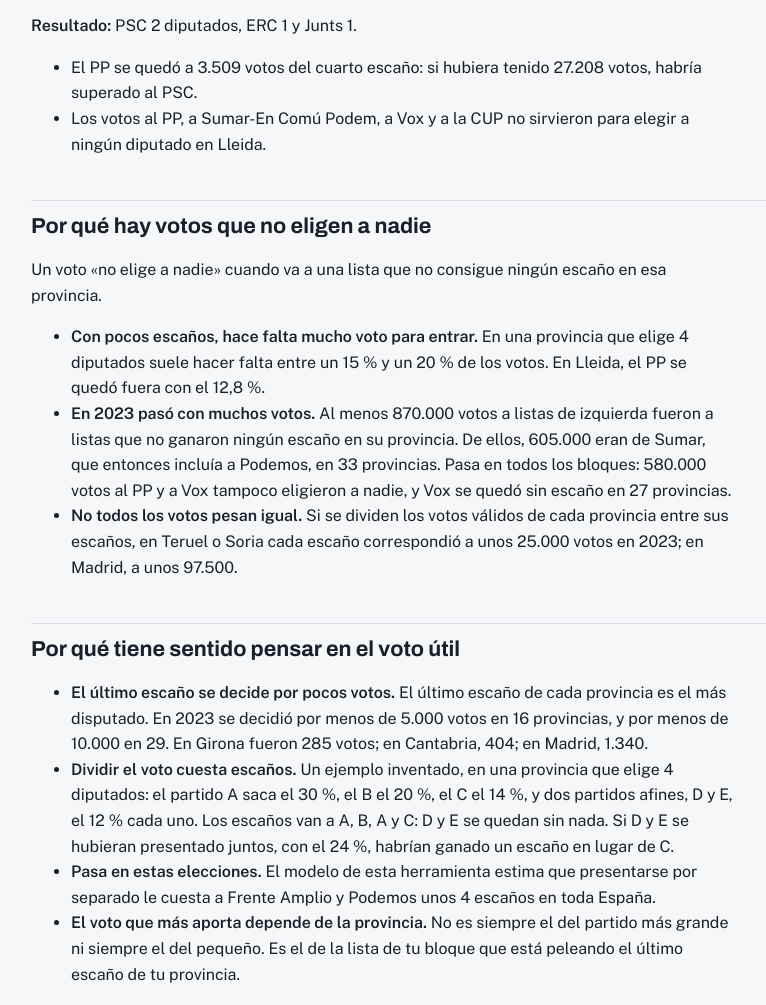
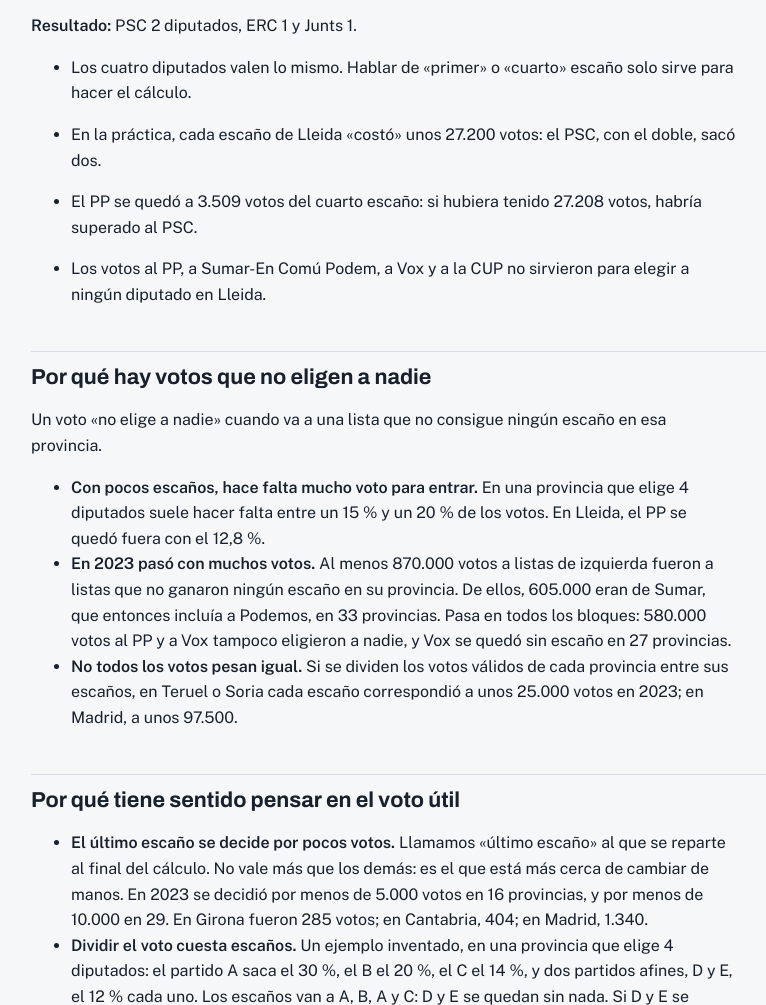
Before and after one commit to votoutil29n/votoutil29n.github.io, a plain HTML site: page sistema.html in a window 1280 px wide. Shown: the part 2482-3487 px from the top of the page, without its empty margins (229-995 px from the left). Drawn offline with nearby package versions, Linux system fonts and the light colour scheme.

Commit message:
Aclarar que todos los escaños valen lo mismo
Explica que el orden de los escaños solo sirve para el cálculo, qué
significa «último escaño» y cuántos votos costó cada escaño en el
ejemplo de Lleida. Añade la pregunta frecuente correspondiente.

Co-Authored-By: Claude Opus 5.5 <noreply@anthropic.com>
Claude-Session: https://claude.ai/code/session_01Es72w56THfh6MYwZMx8Mvu

```diff
--- a/sistema.html
+++ b/sistema.html
@@ -149,7 +149,13 @@ code { font-family: var(--font-data); font-size: 0.9em; }
 <p><strong>Cuarto escaño.</strong> Quedan el PSC con 27.207, el PP con 23.699, ERC con 17.166 y Junts con 16.614. El PSC tiene la cifra más alta y gana su segundo diputado.</p>
 <p><strong>Resultado:</strong> PSC 2 diputados, ERC 1 y Junts 1.</p>
 <ul>
-<li>El PP se quedó a 3.509 votos del cuarto escaño: si hubiera tenido 27.208 votos, habría superado al PSC.</li>
+<li>Los cuatro diputados valen lo mismo. Hablar de «primer» o «cuarto» escaño solo sirve para hacer el cálculo.</li>
+<li>
+<p>En la práctica, cada escaño de Lleida «costó» unos 27.200 votos: el PSC, con el doble, sacó dos.</p>
+</li>
+<li>
+<p>El PP se quedó a 3.509 votos del cuarto escaño: si hubiera tenido 27.208 votos, habría superado al PSC.</p>
+</li>
 <li>Los votos al PP, a Sumar-En Comú Podem, a Vox y a la CUP no sirvieron para elegir a ningún diputado en Lleida.</li>
 </ul>
 <h2 id="por-que-hay-votos-que-no-eligen-a-nadie">Por qué hay votos que no eligen a nadie</h2>
@@ -161,7 +167,7 @@ code { font-family: var(--font-data); font-size: 0.9em; }
 </ul>
 <h2 id="por-que-tiene-sentido-pensar-en-el-voto-util">Por qué tiene sentido pensar en el voto útil</h2>
 <ul>
-<li><strong>El último escaño se decide por pocos votos.</strong> El último escaño de cada provincia es el más disputado. En 2023 se decidió por menos de 5.000 votos en 16 provincias, y por menos de 10.000 en 29. En Girona fueron 285 votos; en Cantabria, 404; en Madrid, 1.340.</li>
+<li><strong>El último escaño se decide por pocos votos.</strong> Llamamos «último escaño» al que se reparte al final del cálculo. No vale más que los demás: es el que está más cerca de cambiar de manos. En 2023 se decidió por menos de 5.000 votos en 16 provincias, y por menos de 10.000 en 29. En Girona fueron 285 votos; en Cantabria, 404; en Madrid, 1.340.</li>
 <li><strong>Dividir el voto cuesta escaños.</strong> Un ejemplo inventado, en una provincia que elige 4 diputados: el partido A saca el 30 %, el B el 20 %, el C el 14 %, y dos partidos afines, D y E, el 12 % cada uno. Los escaños van a A, B, A y C: D y E se quedan sin nada. Si D y E se hubieran presentado juntos, con el 24 %, habrían ganado un escaño en lugar de C.</li>
 <li><strong>Pasa en estas elecciones.</strong> El modelo de esta herramienta estima que presentarse por separado le cuesta a Frente Amplio y Podemos unos 4 escaños en toda España.</li>
 <li><strong>El voto que más aporta depende de la provincia.</strong> No es siempre el del partido más grande ni siempre el del pequeño. Es el de la lista de tu bloque que está peleando el último escaño de tu provincia.</li>
@@ -174,6 +180,7 @@ code { font-family: var(--font-data); font-size: 0.9em; }
 </ul>
 <h2 id="preguntas-frecuentes">Preguntas frecuentes</h2>
 <ul>
+<li><strong>¿Vale más un escaño que otro?</strong> No. Todos los diputados tienen el mismo voto en el Congreso. Lo que cambia de una provincia a otra es cuántos votos hacen falta para ganar uno.</li>
 <li><strong>¿Cuenta el voto en blanco?</strong> Cuenta como voto válido, así que sube un poco la cifra necesaria para llegar al 3 %. Pero no elige a ningún diputado.</li>
 <li><strong>¿Y el voto nulo o no ir a votar?</strong> No cuentan para el reparto de escaños.</li>
 <li><strong>¿Se suman mis votos en toda España?</strong> No para los escaños: cada provincia reparte los suyos por separado.</li>
```
Also changed, not shown: 1 other file.
